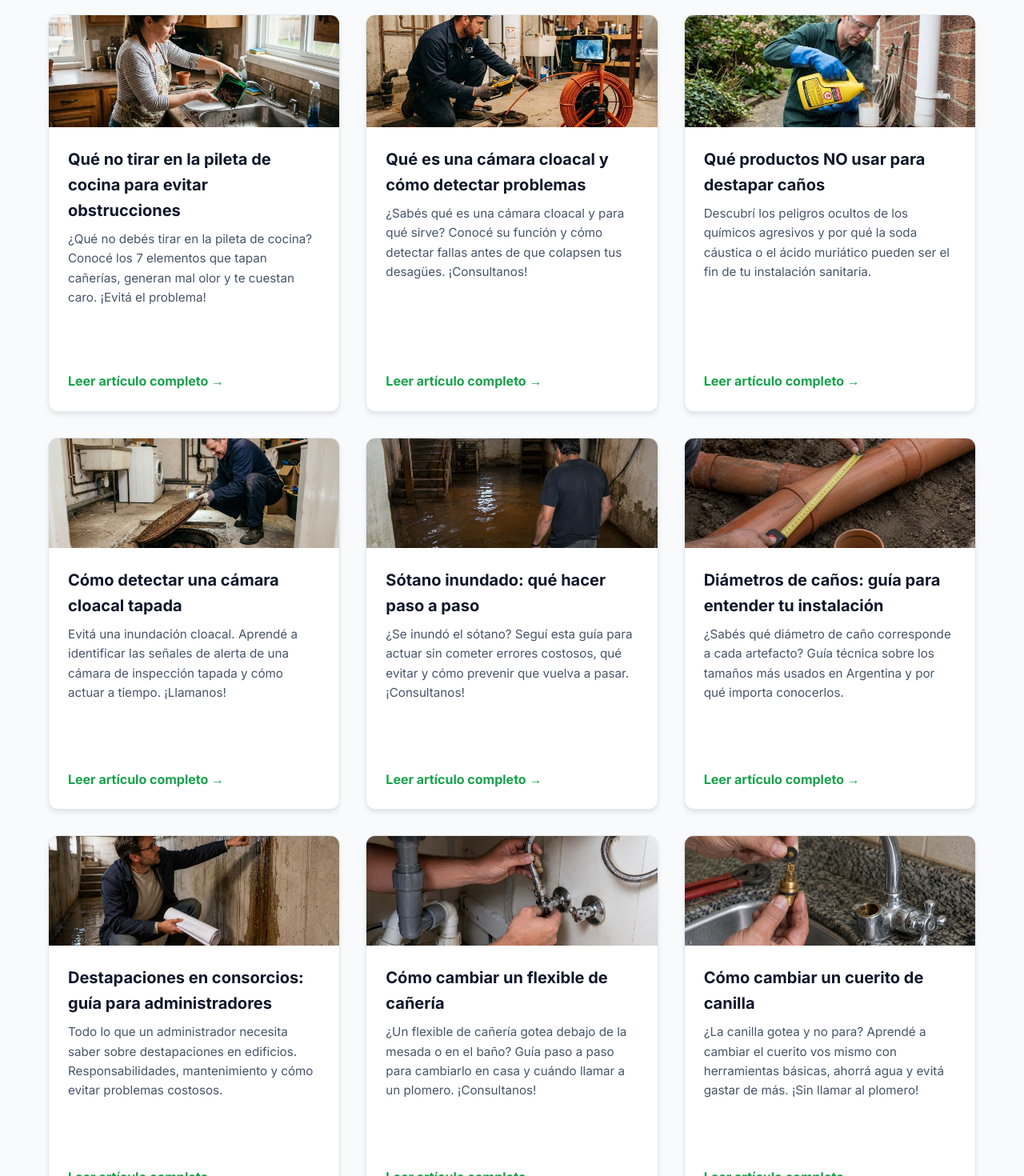
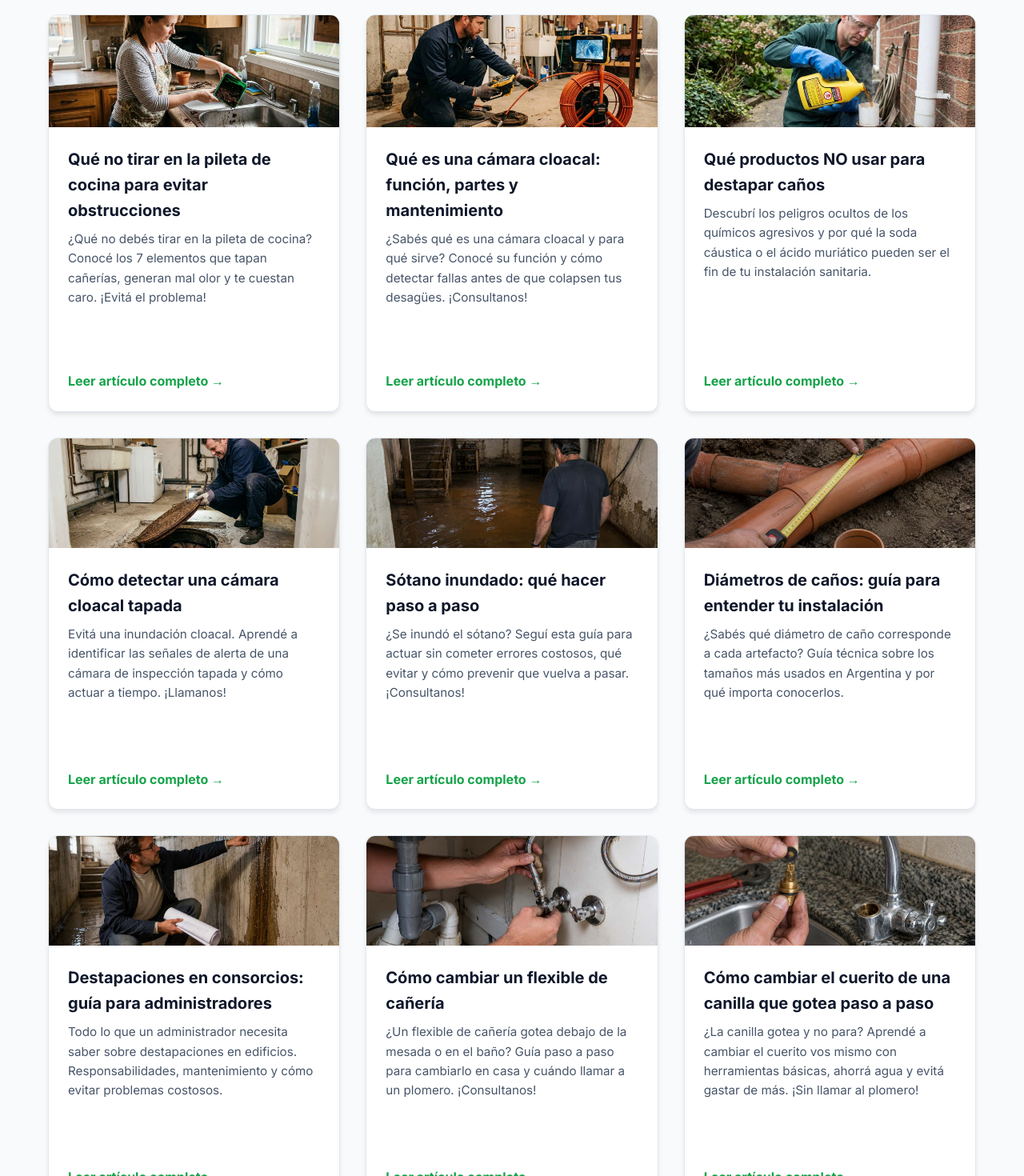
Before and after one commit to openaguawev/openagua-destapaciones, a Next.js app: page /blog in a window 1280 px wide. Shown: the part 2931-4401 px from the top of the page at 80% size. Built offline with nearby package versions, Linux system fonts and the light colour scheme.

Commit message:
SEO: actualizar titulos de articulos de blog para evitar canibalizacion

```diff
--- a/src/data/blog.ts
+++ b/src/data/blog.ts
@@ -1246,7 +1246,7 @@ export const getArticulos = (): Articulo[] => {
       slug: 'que-es-una-camara-cloacal-y-como-detectar-problemas',
       publishedAt: '2025-04-10',
       updatedAt: '2025-04-10',
-      title: 'Qué es una cámara cloacal y cómo detectar problemas',
+      title: 'Qué es una cámara cloacal: función, partes y mantenimiento',
       seoTitle: 'Qué es una cámara cloacal y cómo detectar problemas',
       h1: 'Qué es una cámara cloacal y cómo detectar problemas en tu casa o edificio',
       image: '/img/camara-info.jpg',
@@ -1724,7 +1724,7 @@ export const getArticulos = (): Articulo[] => {
       slug: 'como-cambiar-cuerito-canilla',
       publishedAt: '2026-05-06',
       updatedAt: '2026-05-06',
-      title: 'Cómo cambiar un cuerito de canilla',
+      title: 'Cómo cambiar el cuerito de una canilla que gotea paso a paso',
       seoTitle: 'Cómo Cambiar un Cuerito de Canilla: Guía Fácil',
       h1: 'Cómo cambiar un cuerito de canilla paso a paso',
       image: '/img/cambio-cuerito.jpg',
```
